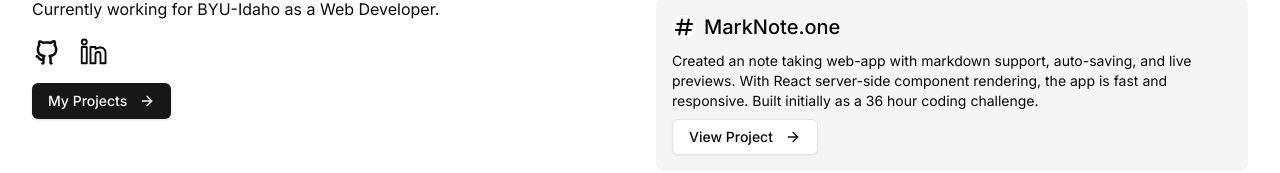
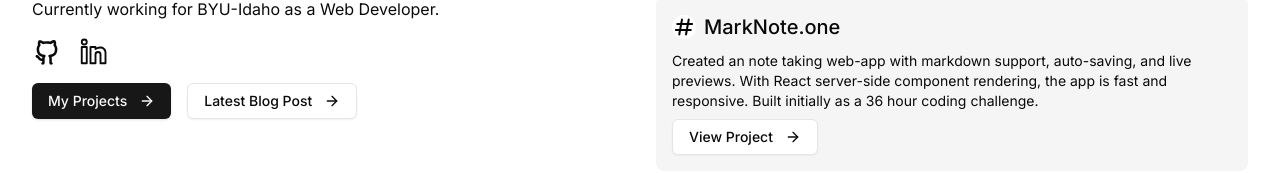
Before and after one commit to eglenn-dev/personal-site, a Next.js app: page / in a window 1280 px wide. Shown: the part 228-401 px from the top of the page. Built offline with nearby package versions, Linux system fonts and the light colour scheme; no server answers.

Commit message:
Added link to latest blog post on home page

```diff
--- a/app/page.tsx
+++ b/app/page.tsx
@@ -8,9 +8,11 @@ import WeatherCard, { WeatherSkeleton } from "@/components/weather";
 import GithubStats, { GithubStatsSkeleton } from "@/components/github-stats";
 import { GithubIcon, LinkedInIcon } from "@/lib/icons";
 import { ArrowRight } from "lucide-react";
+import { getLatestBlogPost } from "@/posts/blog-list";
 
 export default function Home() {
     const techStack = getTechStack();
+    const latestPost = getLatestBlogPost();
 
     return (
         <div className="max-w-7xl mx-auto px-4 sm:px-6 lg:px-8 py-12">
@@ -45,6 +47,12 @@ export default function Home() {
                         <Link href="/projects">
                             <Button>
                                 <span>My Projects</span>
+                                <ArrowRight className="ml-1" size={16} />
+                            </Button>
+                        </Link>
+                        <Link href={`/blog/${latestPost.slug}`}>
+                            <Button variant="outline">
+                                <span>Latest Blog Post</span>
                                 <ArrowRight className="ml-1" size={16} />
                             </Button>
                         </Link>
--- a/posts/blog-list.ts
+++ b/posts/blog-list.ts
@@ -45,3 +45,7 @@ export function getSlugs() {
 export function getBlogPosts() {
     return slugs;
 }
+
+export function getLatestBlogPost() {
+    return slugs[0];
+}
```
